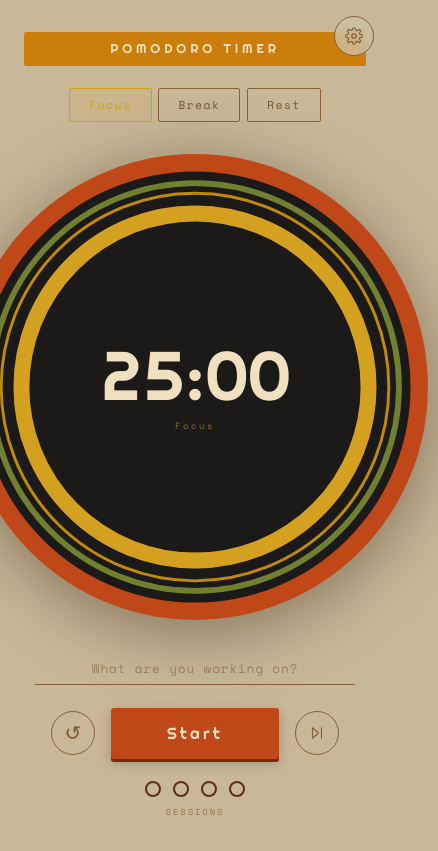
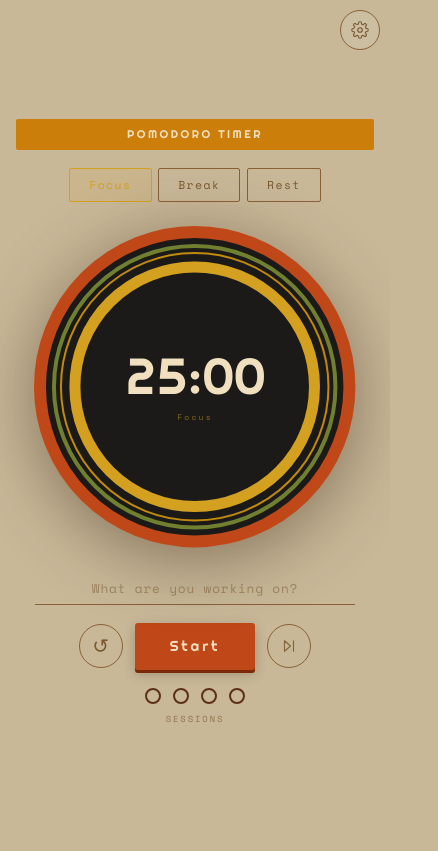
Before and after one commit to Andreasvege/PomodoroTimer, a Next.js app: page / in a window 390 px wide. Shown: the whole page, 438 px wide, since content can reach past the window. Built offline with nearby package versions, Linux system fonts and the light colour scheme.

Commit message:
Make layout responsive for small screens
- Clock scales with min(486px, 86vw); SVG fills its container
- Time numerals/edit use clamp() so they shrink on narrow viewports
- Small-screen media query tightens spacing and button padding

Co-Authored-By: Claude Opus 4.8 <noreply@anthropic.com>

```diff
--- a/app/globals.css
+++ b/app/globals.css
@@ -252,12 +252,12 @@ body {
 /* ─── Clock ─── */
 .clock-shell {
   position: relative;
-  width: 486px;
-  height: 486px;
+  width: min(486px, 86vw);
+  height: min(486px, 86vw);
   flex-shrink: 0;
   filter: drop-shadow(0 12px 34px rgba(42, 18, 8, 0.42));
 }
-.clock-shell svg { display: block; }
+.clock-shell svg { display: block; width: 100%; height: 100%; }
 
 .ambient-glow {
   animation: glow-pulse 2.4s ease-in-out infinite;
@@ -280,7 +280,7 @@ body {
 
 .time-numeral {
   font-family: var(--font-righteous), sans-serif;
-  font-size: 4.3rem;
+  font-size: clamp(2.6rem, 13vw, 4.3rem);
   font-weight: 400;
   color: #F0E0C0;
   line-height: 1;
@@ -333,7 +333,7 @@ body {
 }
 .time-edit {
   font-family: var(--font-righteous), sans-serif;
-  font-size: 4.3rem;
+  font-size: clamp(2.6rem, 13vw, 4.3rem);
   line-height: 1;
   width: 2.4em;
   text-align: center;
@@ -472,3 +472,13 @@ input:focus-visible,
   border-radius: 3px;
 }
 .btn-main:focus-visible { outline-offset: 4px; }
+
+/* ─── Small screens ─── */
+@media (max-width: 520px) {
+  .wrapper { gap: 1.1rem; padding: 1.5rem 1rem; }
+  .stripe-label { font-size: 0.7rem; letter-spacing: 0.22em; }
+  .btn-main { padding: 0.8rem clamp(1.8rem, 9vw, 3.5rem); font-size: 0.9rem; }
+  .controls { gap: 0.75rem; }
+  .settings { top: 0.6rem; right: 0.6rem; }
+  .time-sub { font-size: 0.5rem; }
+}
```
